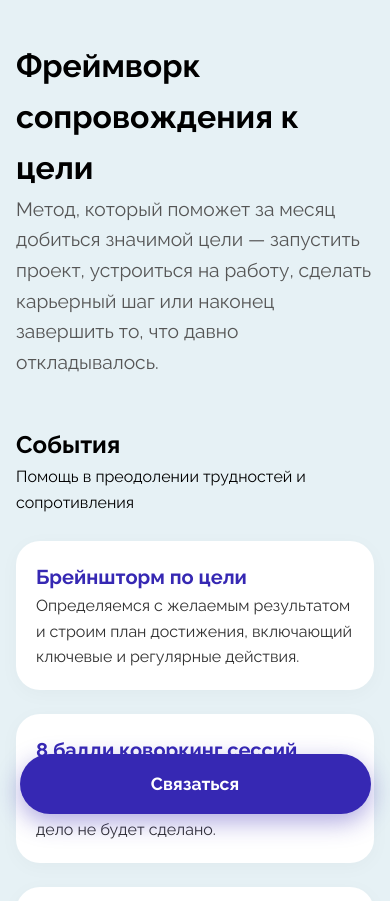
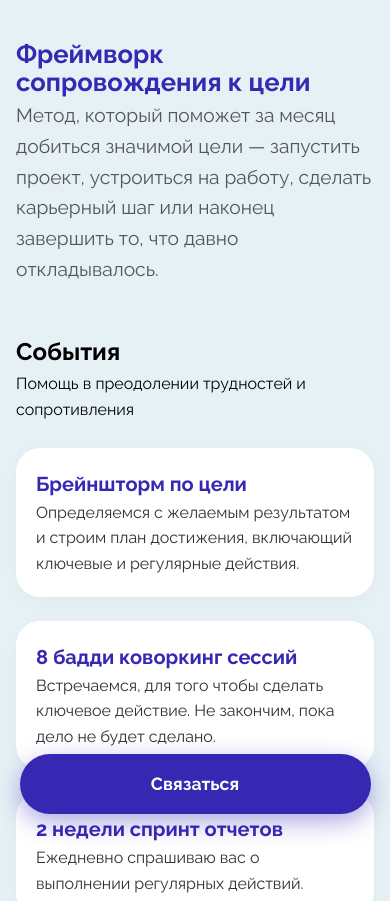
Before and after one commit to GenrihGrigoryan/goal-framework, a plain HTML site: page index.html in a window 390 px wide. Shown: the top 901 px of the page. Drawn offline with Linux system fonts and the light colour scheme.

Commit message:
Update index.html

```diff
--- a/index.html
+++ b/index.html
@@ -52,11 +52,13 @@
 
         .hero h1 {
             font-size: 2rem;
+            line-height: 110%;
             font-weight: 700;
-            color: var(--text-color);
+            color: var(--accent-color);
         }
 
         .hero p {
+            margin-block-start: 4px;
             font-size: 1.2rem;
             color: #555;
             max-width: 600px;
@@ -225,7 +227,7 @@
         /* --- Адаптивность для мобильных --- */
         @media (max-width: 768px) {
             .hero h1 {
-                font-size: 2rem;
+                font-size: 1.6rem;
             }
             .container {
                 padding: 40px 16px;
```
